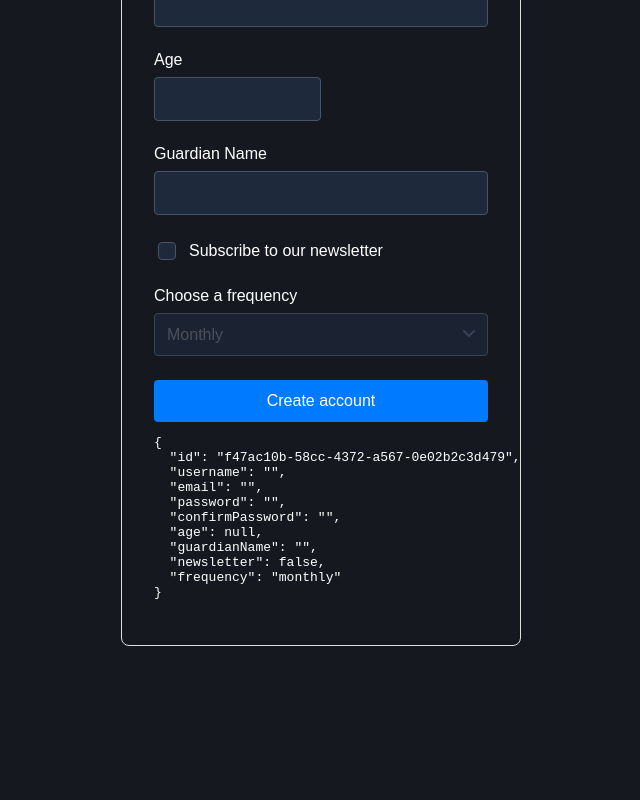
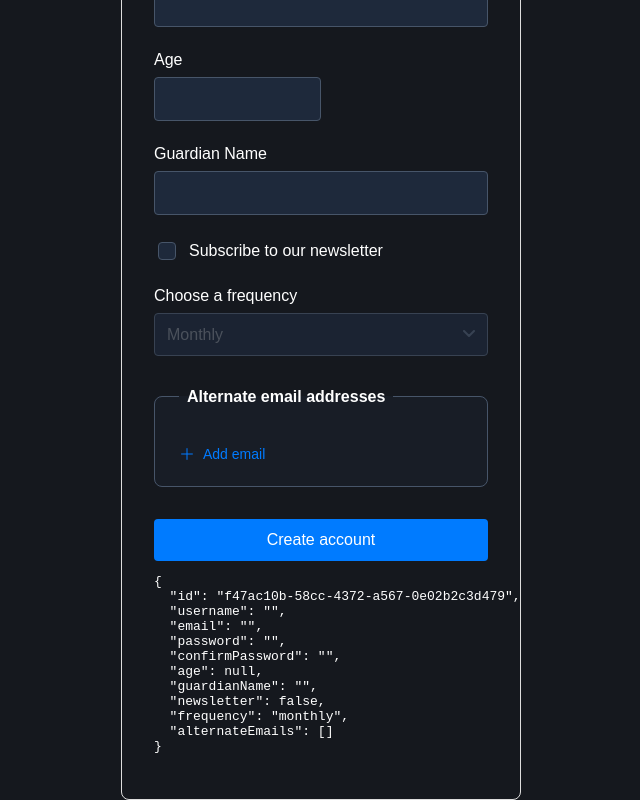
Before and after one commit to Gabriel2409/signal-exps, an Angular app: page / in a window 1280 px wide. Shown: the part 532-1332 px from the top of the page, without its empty margins (319-959 px from the left). Before the commit the page ends 1178 px from the top, so only its background shows below. Built offline with nearby package versions, Linux system fonts and the light colour scheme.

Commit message:
alternate emails and apply each

```diff
--- a/src/app/myform/myform.html
+++ b/src/app/myform/myform.html
@@ -133,6 +133,51 @@
       </select>
     </div>
 
+    <fieldset class="alternate-emails">
+      <legend>
+        <span>Alternate email addresses</span>
+      </legend>
+      <div>
+        @for (email of form.alternateEmails; track $index) {
+          <div>
+            <div>
+              <input
+                type="email"
+                [formField]="email"
+                [placeholder]="`Alternate email ${$index + 1}`"
+                autocomplete="none"
+                autofill="none"
+              />
+              @if (email().touched() && email().invalid()) {
+                <ul class="error-list">
+                  @for (error of email().errors(); track error.kind) {
+                    <li>{{ error.message }}</li>
+                  }
+                </ul>
+              }
+            </div>
+            <button
+              type="button"
+              (click)="removeAlternateEmail($index)"
+              [attr.aria-label]="`Remove alternate email ${$index + 1}`"
+            >
+              <svg width="16" height="16">
+                <use href="assets/icons.svg#icon-trash"></use>
+              </svg>
+            </button>
+          </div>
+        }
+      </div>
+      <footer>
+        <button type="button" (click)="addAlternateEmail()" class="add-email-btn">
+          <svg width="16" height="16" aria-hidden="true">
+            <use href="assets/icons.svg#icon-plus"></use>
+          </svg>
+          <span>Add email</span>
+        </button>
+      </footer>
+    </fieldset>
+
     <button type="submit">Create account</button>
   </form>
   <pre>{{ myformModel() | json }}</pre>
--- a/src/app/myform/myform.ts
+++ b/src/app/myform/myform.ts
@@ -1,6 +1,7 @@
 import { JsonPipe } from '@angular/common';
 import { Component, inject, resource, signal } from '@angular/core';
 import {
+  applyEach,
   debounce,
   disabled,
   email,
@@ -28,6 +29,7 @@ interface SignupForm {
   guardianName: string;
   newsletter: boolean;
   frequency: 'daily' | 'weekly' | 'monthly';
+  alternateEmails: string[];
 }
 
 @Component({
@@ -49,6 +51,7 @@ export class Myform {
     guardianName: '',
     newsletter: false,
     frequency: 'monthly',
+    alternateEmails: [],
   });
 
   protected form = form(this.myformModel, (s) => {
@@ -163,6 +166,13 @@ export class Myform {
       // Here, we have a when condition so it is only required if the condition is satisfied
       when: ({ valueOf }) => (valueOf(s.age) || 0) < 18,
     });
+
+    // For array fields, no need for formArrays anymore.
+    // applyEach applies validation to all elements of the array
+    applyEach(s.alternateEmails, (e) => {
+      required(e, { message: "Alternate email can't be empty" });
+      email(e, { message: 'Please enter a valid email' });
+    });
   });
 
   private checkUsernameAvailability(username: string): Promise<boolean> {
@@ -173,4 +183,19 @@ export class Myform {
       }, 1000);
     });
   }
+
+  // We just need 2 methods to correctly update the signal to add and delete alternate
+  // emails.
+  protected addAlternateEmail() {
+    this.myformModel.update((current) => ({
+      ...current,
+      alternateEmails: [...current.alternateEmails, ''],
+    }));
+  }
+  protected removeAlternateEmail(index: number) {
+    this.myformModel.update((current) => ({
+      ...current,
+      alternateEmails: current.alternateEmails.filter((_, i) => i !== index),
+    }));
+  }
 }
```
Also changed, not shown: src/assets/icons.svg (added).
